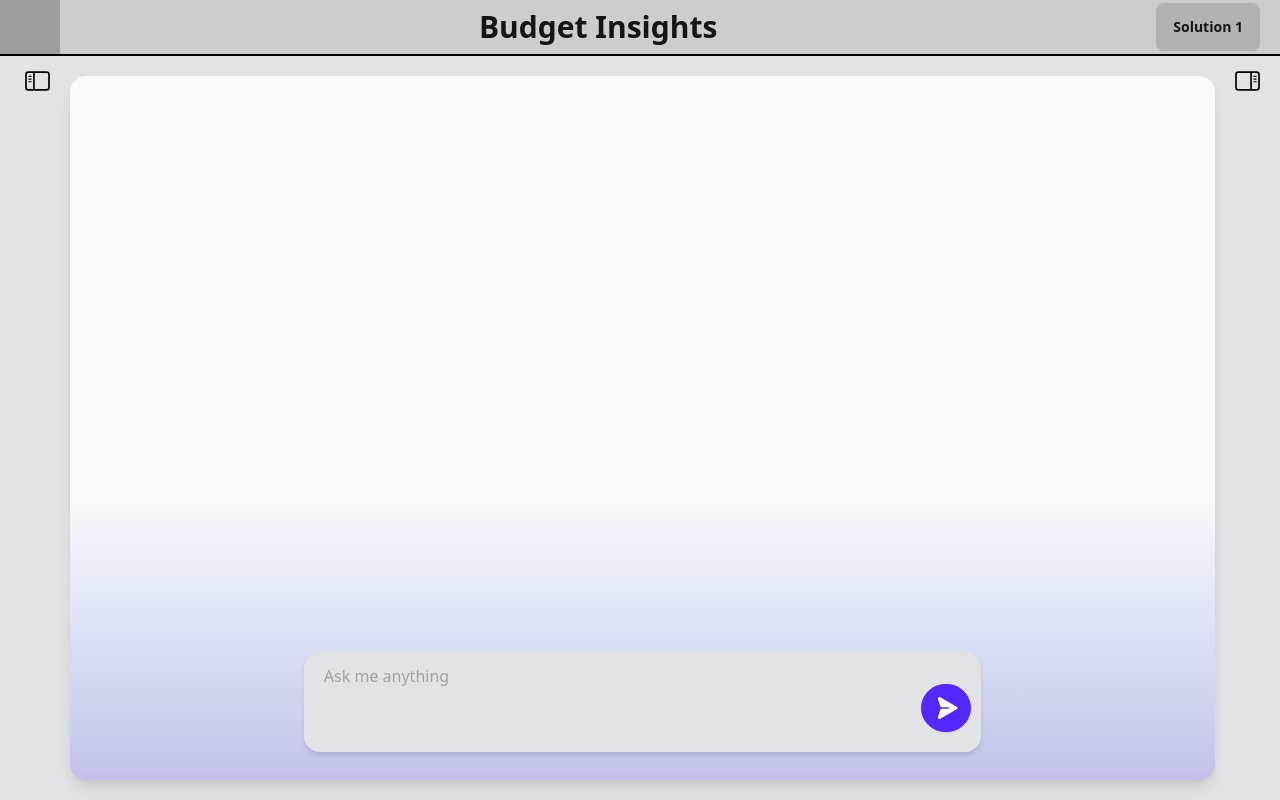
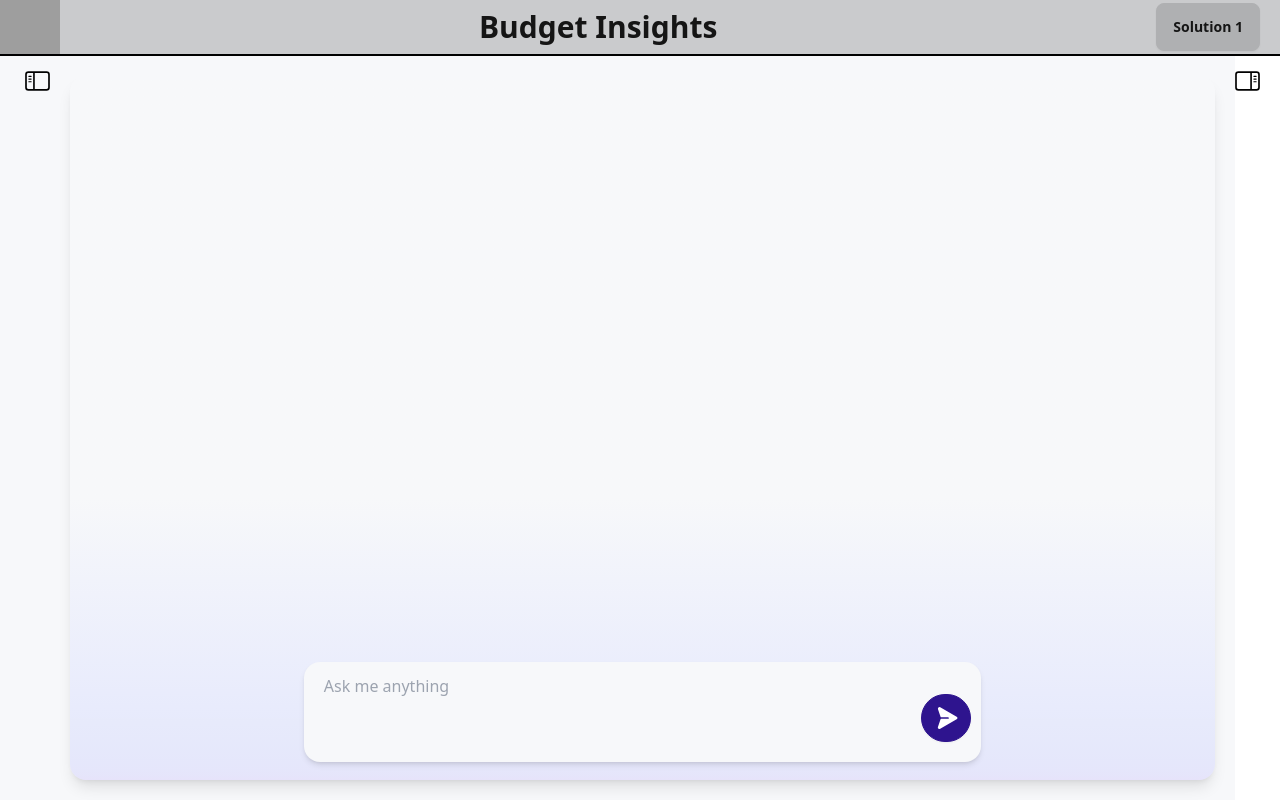
Before and after one commit to sametj/chatbot-mockup, a React (Vite) app: page / in a window 1280 px wide. Built offline with nearby package versions, Linux system fonts and the light colour scheme; grey boxes are pictures that could not be loaded.

Commit message:
Progress

```diff
--- a/src/components/Chart.tsx
+++ b/src/components/Chart.tsx
@@ -73,7 +73,14 @@ const Chart = ({ data }: { data: DataType }) => {
     },
   };
 
-  return <Bar key={Date.now.toString()} data={chartData} options={options} />;
+  return (
+    <details className="collapse bg-base-100 p-8">
+      <summary className="collapse-title text-xl font-bold">
+        Show Visual
+      </summary>
+      <Bar key={Date.now.toString()} data={chartData} options={options} />
+    </details>
+  );
 };
 
 export default Chart;
--- a/src/components/FileUpload.tsx
+++ b/src/components/FileUpload.tsx
@@ -106,7 +106,7 @@ export default function FileUpload() {
         />
         <label
           htmlFor="file-upload"
-          className="btn btn-primary btn-sm mt-10 cursor-pointer self-start rounded-lg"
+          className="btn btn-primary btn-sm mt-10 cursor-pointer self-start rounded-lg text-white"
         >
           Browse Files
         </label>
--- a/src/components/InsightsContainer.tsx
+++ b/src/components/InsightsContainer.tsx
@@ -2,8 +2,10 @@ import ReactMarkdown from "react-markdown";
 
 export default function InsightsContainer({ insights }: { insights: string }) {
   return (
-    <details className="collapse">
-      <summary className="collapse-title text-xl font-medium">Insights</summary>
+    <details className="collapse bg-base-100 p-8">
+      <summary className="collapse-title text-xl font-bold">
+        Show Insights
+      </summary>
       <div className="collapse-content">
         <ReactMarkdown>{insights}</ReactMarkdown>
       </div>
--- a/src/components/MainCanvas.tsx
+++ b/src/components/MainCanvas.tsx
@@ -5,7 +5,7 @@ import RightSideBar from "./sidebar/RightSidebar";
 
 export default function MainCanvas() {
   return (
-    <div className="mx-auto flex h-screen w-full flex-col bg-base-200">
+    <div className="mx-auto flex h-screen w-full flex-col bg-[#f7f8fa]">
       <Header />
       <main className="flex h-full w-full overflow-auto">
         <LeftSideBar />
--- a/src/components/Table.tsx
+++ b/src/components/Table.tsx
@@ -8,13 +8,13 @@ const Table = ({ data }: { data: DataType }) => {
   const rowCount = Object.keys(data[columnTitles[0]]).length;
 
   return (
-    <div className="overflow-x-auto">
+    <div className="overflow-x-auto rounded-2xl bg-base-100">
       <table className="table w-full">
         <thead>
           <tr>
             {/* Render column headers */}
             {columnTitles.map((title, index) => (
-              <th key={index} className="capitalize text-white">
+              <th key={index} className="font-bold capitalize">
                 {title.replace(/_/g, " ")}
               </th>
             ))}
--- a/src/components/chat/ChatArea.tsx
+++ b/src/components/chat/ChatArea.tsx
@@ -14,10 +14,10 @@ export default function Chat() {
   // const chat = getLocalStorage();
 
   return (
-    <section className="mx-20 my-20 flex w-full flex-col rounded-2xl bg-gradient-to-b from-base-100 from-60% to-[#5427fc]/20 to-100% shadow-lg">
+    <section className="mx-20 my-20 flex w-full flex-col rounded-2xl bg-gradient-to-b from-base-100 from-60% to-[#5427fc]/10 to-100% shadow-lg">
       <div
         ref={chatRef}
-        className="relative mx-auto mt-5 flex h-4/5 w-4/5 max-w-800 flex-col items-center gap-20 overflow-auto"
+        className="relative mx-auto mt-5 flex h-4/5 w-4/5 max-w-1200 flex-col items-center gap-20 overflow-auto"
       >
         {queries.map((query) => (
           <Fragment key={query.id}>
@@ -38,7 +38,8 @@ export default function Chat() {
         ))}
 
         {isLoading && (
-          <div className="chat-bubble self-start">
+          <div className="chat-bubble flex items-center self-start text-lg font-bold">
+            Getting Response... This may take a while⏳
             <span className="loading loading-dots loading-sm"></span>
           </div>
         )}
--- a/src/components/chat/ChatTypes.tsx
+++ b/src/components/chat/ChatTypes.tsx
@@ -1,4 +1,5 @@
-import robot from "/robot-fill.svg";
+import chatIcon from "@/assets/svg/open-ai-logo.svg";
+import userIcon from "@/assets/svg/user-circle.svg";
 
 export function BotChat({
   content,
@@ -8,18 +9,32 @@ export function BotChat({
   children?: React.ReactNode;
 }) {
   return (
-    <div className="flex justify-start gap-20 self-start">
-      <img className="avatar chat-image" src={robot} alt="robot-icon" />
-      <div className="chat-bubble">{content ? content : children}</div>
+    <div className="mb-8 flex w-full flex-col items-center self-start rounded-2xl">
+      <div className="flex w-full items-center gap-20">
+        <img className="avatar chat-image" src={chatIcon} alt="robot-icon" />
+        <span className="font-bold">Here's the Information you requested</span>
+      </div>
+      <div className="chat-bubble flex w-full flex-col gap-20 bg-blue-100/40 shadow-2xl">
+        {content ? content : children}
+      </div>
     </div>
   );
 }
 
 export function UserChat({ text }: { text: string }) {
   return (
-    <div className="flex justify-end gap-20 self-end">
-      <div className="chat-bubble">{text}</div>
-      <img className="avatar chat-image" src={robot} alt="robot-icon" />
+    <div className="flex w-full flex-col self-start">
+      <div className="flex items-center gap-4">
+        <img
+          className="avatar chat-image self-start"
+          src={userIcon}
+          alt="robot-icon"
+        />
+        <span className="font-bold">You</span>
+      </div>
+      <div className="chat-bubble ml-20 flex text-lg font-semibold text-stone-700">
+        {text}
+      </div>
     </div>
   );
 }
--- a/src/components/chat/TextBox.tsx
+++ b/src/components/chat/TextBox.tsx
@@ -95,11 +95,11 @@ const TextBox: React.FC<TextBoxProps> = ({
   };
 
   return (
-    <div className="bottom-0 right-0 flex w-full items-center justify-center p-8">
+    <div className="my-auto flex w-full items-center justify-center p-8">
       <form
         onSubmit={handleTextSubmit}
         style={{ height: divHeight }}
-        className="relative flex w-3/5 items-center justify-start rounded-2xl bg-base-200 p-8 shadow-md"
+        className="relative flex w-3/5 items-center justify-start rounded-2xl bg-base-100 p-8 shadow-md"
       >
         <textarea
           ref={textareaRef}
--- a/src/components/sidebar/LeftSidebar.tsx
+++ b/src/components/sidebar/LeftSidebar.tsx
@@ -59,7 +59,7 @@ export default function LeftSideBar() {
       </section>
       <button
         onClick={() => clearCache()}
-        className={`btn btn-primary btn-wide absolute bottom-0 mb-20 h-50 self-center rounded-lg text-white ${!isLeftNavToggled ? "-translate-x-600" : ""} transition-all duration-300 ease-in`}
+        className={`btn btn-primary btn-wide absolute bottom-0 mb-20 h-50 self-center rounded-lg text-lg font-bold text-white ${!isLeftNavToggled ? "-translate-x-600" : ""} transition-all duration-300 ease-in`}
       >
         Clear Cache
       </button>
--- a/src/components/sidebar/RightSidebar.tsx
+++ b/src/components/sidebar/RightSidebar.tsx
@@ -5,7 +5,7 @@ export default function RightSideBar() {
   const [isRightNavToggled, setIsRightNavToggled] = useState(false);
   return (
     <aside
-      className={`relative transition-all duration-300 ease-linear ${isRightNavToggled ? "w-300" : "w-50"} `}
+      className={`relative bg-white transition-all duration-300 ease-linear ${isRightNavToggled ? "w-300" : "w-50"} `}
     >
       <button
         className="absolute left-0"
--- a/tailwind.config.ts
+++ b/tailwind.config.ts
@@ -66,8 +66,8 @@ export default {
     themes: [
       {
         myTheme: {
-          'primary': "#5427fc",
-          "base-100": "#f9fafb",
+          'primary': "#2e148e",
+          "base-100": "#f7f8fa",
 
         }
       }, "corporate",
```
Also changed, not shown: src/assets/svg/open-ai-logo.svg (added), src/assets/svg/user-circle.svg (added).
